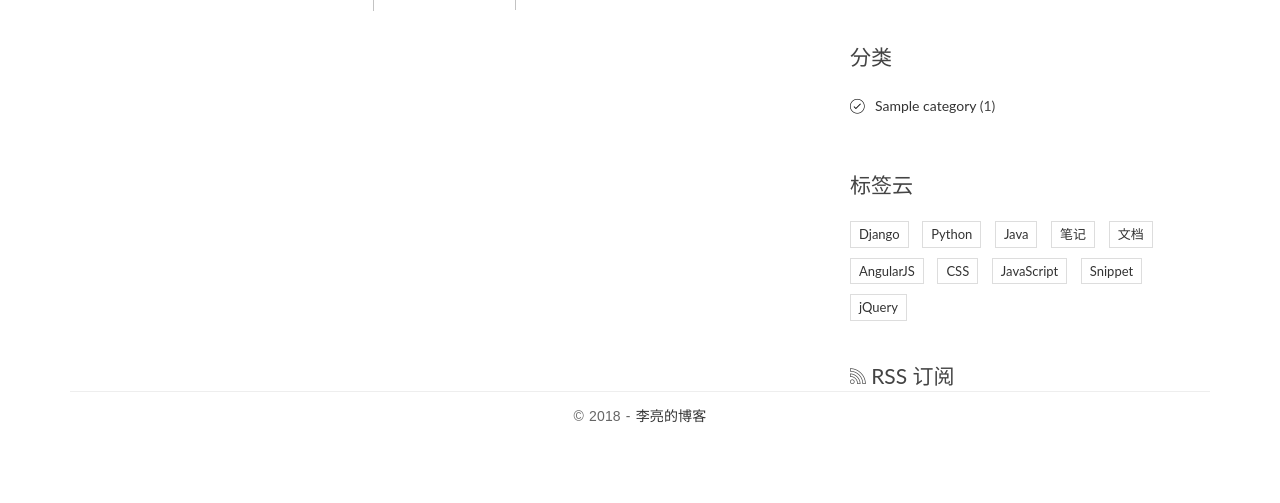
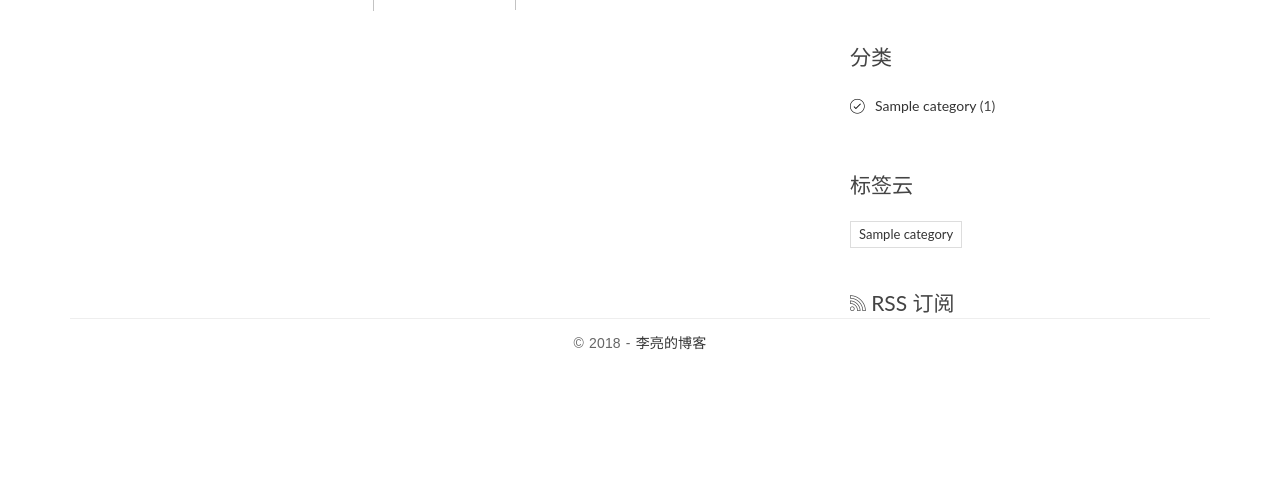
Before and after one commit to Natiee/Django_Blog, a Django app: page / in a window 1280 px wide. Shown: the part 405-908 px from the top of the page. After the commit the page ends 755 px from the top, so only its background shows below. Run offline with Django 3.2, Linux system fonts and the light colour scheme; tables that the repository leaves empty hold one stand-in row (values such as "Sample post"); some libraries are stand-ins or nearby versions.

Commit message:
侧边栏标签云的显示

```diff
--- a/blogproject/blog/templatetags/blog_tags.py
+++ b/blogproject/blog/templatetags/blog_tags.py
@@ -1,4 +1,4 @@
-from ..models import Post,Category
+from ..models import Post,Category,Tag
 from django import template
 from django.db.models import Count
 
@@ -22,3 +22,8 @@ def archives():
 def get_categories():
     """分类模板标签"""
     return Category.objects.annotate(num_posts=Count('post')).filter(num_posts__gt=0)
+
+@register.simple_tag
+def get_tags():
+    """标签云"""
+    return Category.objects.annotate(num_posts=Count('post')).filter(num_posts__gt=0)
--- a/blogproject/templates/base.html
+++ b/blogproject/templates/base.html
@@ -120,37 +120,15 @@
 
                 <div class="widget widget-tag-cloud">
                     <h3 class="widget-title">标签云</h3>
+                    {% get_tags as tag_list %}
                     <ul>
+                        {% for tag in tag_list %}
                         <li>
-                            <a href="#">Django</a>
+                          <a href="#">{{ tag.name }}</a>
                         </li>
-                        <li>
-                            <a href="#">Python</a>
-                        </li>
-                        <li>
-                            <a href="#">Java</a>
-                        </li>
-                        <li>
-                            <a href="#">笔记</a>
-                        </li>
-                        <li>
-                            <a href="#">文档</a>
-                        </li>
-                        <li>
-                            <a href="#">AngularJS</a>
-                        </li>
-                        <li>
-                            <a href="#">CSS</a>
-                        </li>
-                        <li>
-                            <a href="#">JavaScript</a>
-                        </li>
-                        <li>
-                            <a href="#">Snippet</a>
-                        </li>
-                        <li>
-                            <a href="#">jQuery</a>
-                        </li>
+                        {% empty %}
+                        暂无标签！
+                        {% endfor %}
                     </ul>
                 </div>
                 <div class="rss">
```
